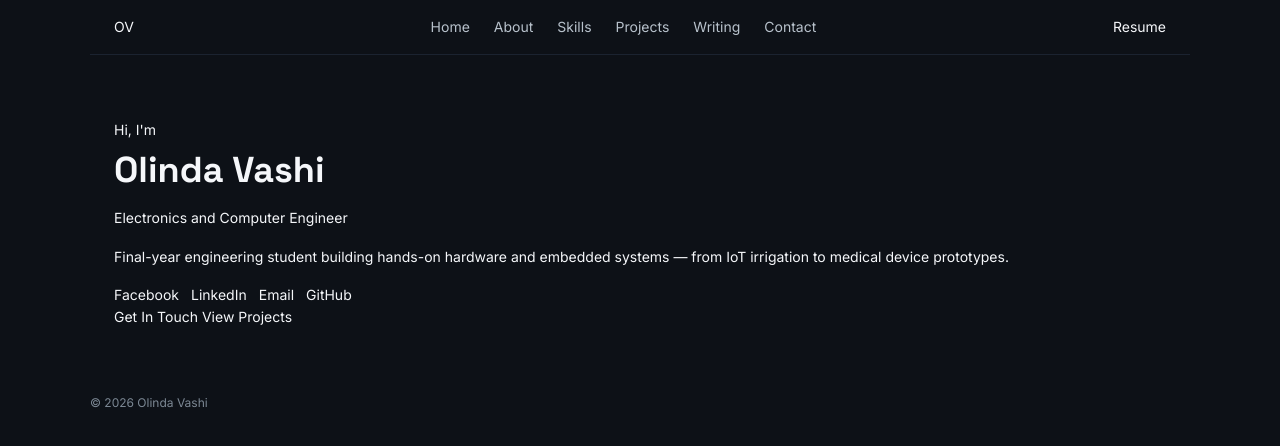
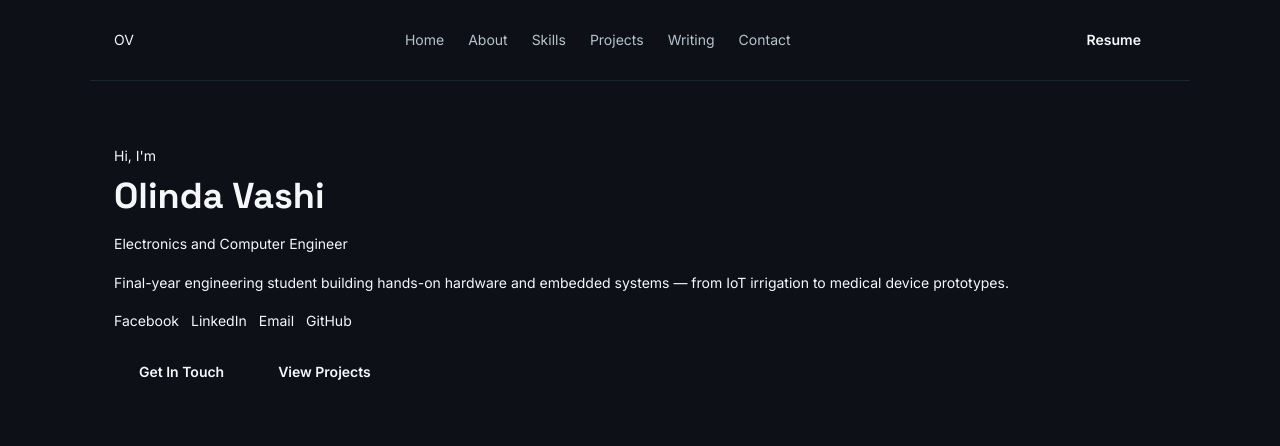
Before and after one commit to Aurie08/Personal_site_OlindaVashi, a plain HTML site: page index.html in a window 1280 px wide. Drawn offline with Linux system fonts and the light colour scheme.

Commit message:
added cv in assets folder and made it downloadable and added feautures on buttons

```diff
--- a/css/styles.css
+++ b/css/styles.css
@@ -124,13 +124,12 @@ main ul[aria-label="Social profiles"] {
   gap: var(--space-3);
 }
 
-/* =========================================
-   Layout — footer
-   ========================================= */
-footer {
-  max-width: 1100px;
-  margin: 0 auto;sssss
-  padding: var(--space-5);
-  color: var(--text-muted);
-  font-size: var(--fs-small);
+header a[href$="cv.pdf"],
+main a[href="contact.html"],
+main a[href="projects.html"] {
+  display: inline-block;
+  font-weight: 600;
+  padding: var(--space-3) var(--space-5);
+  border-radius: 6px;
+  border: 1.5px solid transparent;
 }
--- a/index.html
+++ b/index.html
@@ -52,9 +52,6 @@
     </section>
   </main>
 
-  <footer>
-    <p>&copy; 2026 Olinda Vashi</p>
-  </footer>
 
 </body>
 </html>
--- a/styles.css
+++ /dev/null
@@ -1,136 +0,0 @@
-/* =========================================
-   Design tokens
-   ========================================= */
-:root {
-  /* Colour — dark theme */
-  --bg: #0D1117;
-  --surface: #151B23;
-  --border: #1B2330;
-  --text-primary: #F5F7FA;
-  --text-secondary: #B8C2CC;
-  --text-muted: #7C8894;
-  --accent: #37CDD1;
-  --accent-contrast: #0D1117;
-  --error: #FF6B6B;
-
-  /* Type */
-  --font-heading: 'Space Grotesk', sans-serif;
-  --font-body: 'Inter', system-ui, sans-serif;
-
-  --fs-display: 2.25rem;   /* 36px */
-  --fs-h2: 1.75rem;        /* 28px */
-  --fs-h3: 1.25rem;        /* 20px */
-  --fs-body-lg: 1rem;      /* 16px */
-  --fs-body: 0.875rem;     /* 14px */
-  --fs-small: 0.75rem;     /* 12px */
-  --fs-eyebrow: 0.6875rem; /* 11px */
-
-  /* Spacing scale */
-  --space-1: 0.25rem;
-  --space-2: 0.5rem;
-  --space-3: 0.75rem;
-  --space-4: 1rem;
-  --space-5: 1.5rem;
-  --space-6: 2rem;
-  --space-7: 3rem;
-  --space-8: 4rem;
-}
-
-/* =========================================
-   Reset
-   ========================================= */
-*, *::before, *::after {
-  box-sizing: border-box;
-}
-
-body, h1, h2, h3, p, ul {
-  margin: 0;
-}
-
-ul {
-  padding: 0;
-  list-style: none;
-}
-
-a {
-  color: inherit;
-  text-decoration: none;
-}
-
-/* =========================================
-   Base typography
-   ========================================= */
-body {
-  background:blue;
-  color: var(--text-primary);
-  font-family: var(--font-body);
-  font-size: var(--fs-body);
-  line-height: 1.6;
-}
-
-h1 {
-  font-family: var(--font-heading);
-  font-weight: 800;
-  font-size: var(--fs-display);
-  line-height: 1.15;
-}
-
-/* Visible keyboard focus — required by the brief, easy to forget later */
-a:focus-visible {
-  outline: 2px solid var(--accent);
-  outline-offset: 3px;
-}
-
-/* =========================================
-   Layout — header
-   ========================================= */
-header {
-  display: flex;
-  align-items: center;
-  justify-content: space-between;
-  gap: var(--space-4);
-  max-width: 1100px;
-  margin: 0 auto;
-  padding: var(--space-4) var(--space-5);
-  border-bottom: 1px solid var(--border);
-}
-
-header nav ul {
-  display: flex;
-  gap: var(--space-5);
-  font-size: var(--fs-body);
-  color: var(--text-secondary);
-}
-
-/* =========================================
-   Layout — hero
-   ========================================= */
-main section {
-  max-width: 1100px;
-  margin: 0 auto;
-  padding: var(--space-8) var(--space-5);
-}
-
-main section > * + * {
-  margin-top: var(--space-4);
-}
-
-main h1 {
-  margin-top: var(--space-2);
-}
-
-main ul[aria-label="Social profiles"] {
-  display: flex;
-  gap: var(--space-3);
-}
-
-/* =========================================
-   Layout — footer
-   ========================================= */
-footer {
-  max-width: 1100px;
-  margin: 0 auto;sssss
-  padding: var(--space-5);
-  color: var(--text-muted);
-  font-size: var(--fs-small);
-}
```
Also changed, not shown: assets/hero-bg.jpg (added), 1 other file.
